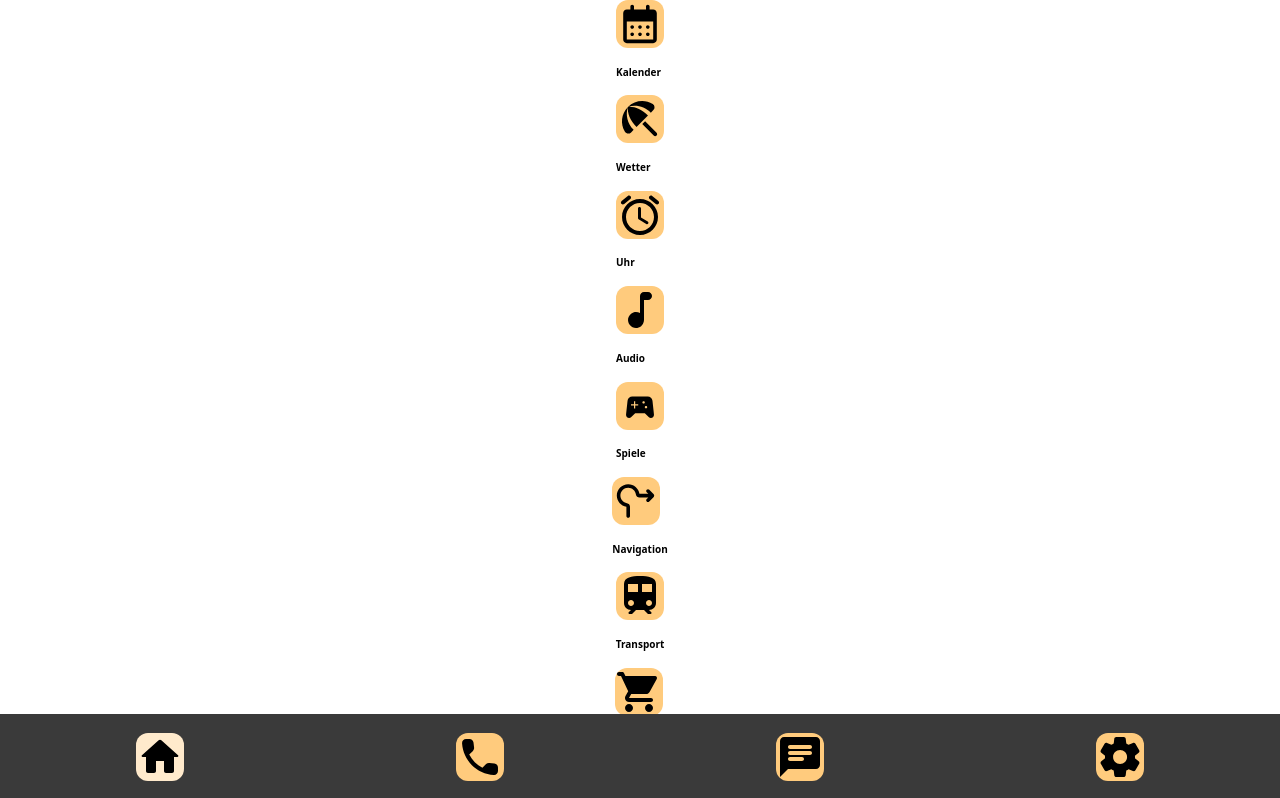
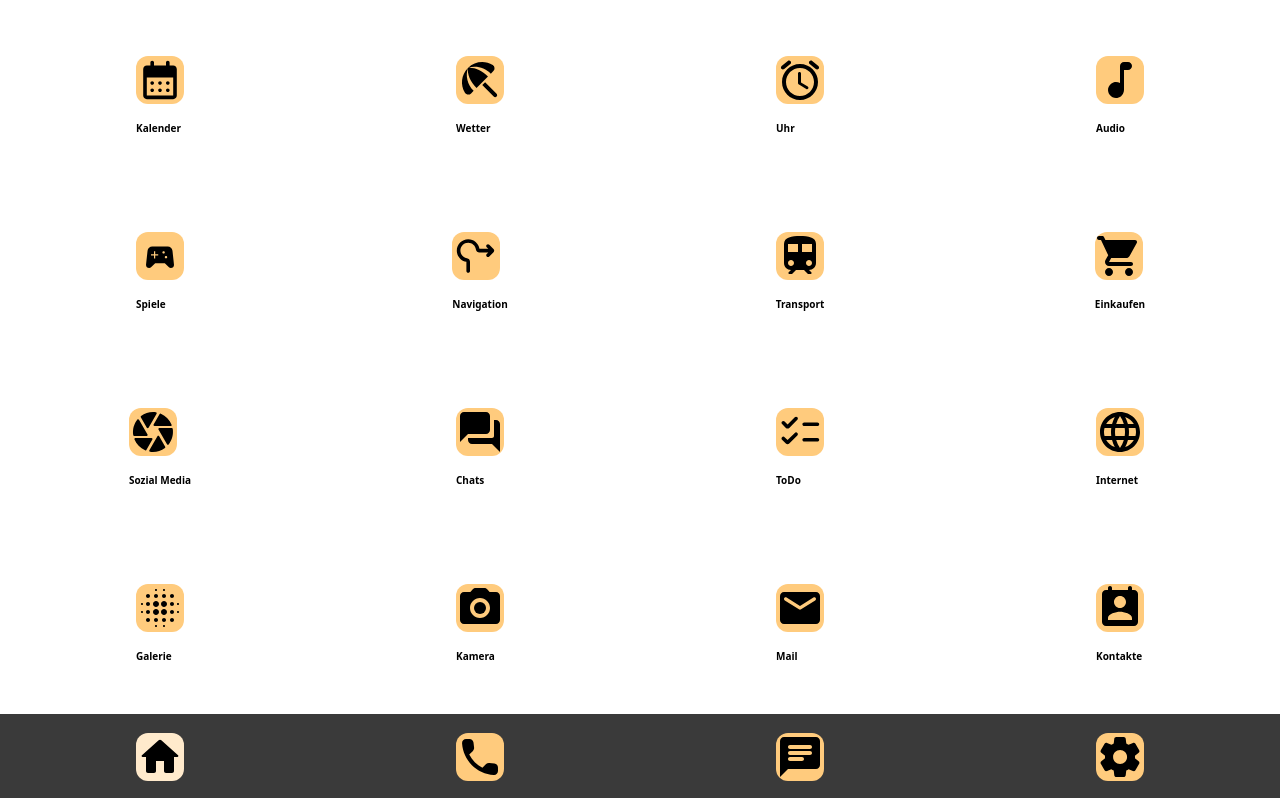
Before and after one commit to MariaRiosNavarro/mobileSimulation-propOS, a Next.js app: page / in a window 1280 px wide. Shown: the top 798 px of the page. Built offline with nearby package versions, Linux system fonts and the light colour scheme.

Commit message:
Create Grid for Main Page

```diff
--- a/pages/index.js
+++ b/pages/index.js
@@ -21,7 +21,19 @@ import {
   trainSVG,
 } from "../components/assets/homeSVG";
 
-const StyledMain = styled.main``;
+const StyledMain = styled.main`
+  padding-top: 1rem;
+  width: 100%;
+  height: 100%;
+  display: grid;
+  grid-template-columns: repeat(4, 1fr);
+  grid-template-columns: repeat(4, 1fr);
+  justify-content: start;
+  align-items: center;
+  justify-items: center;
+  place-items: center;
+  height: 90vh;
+`;
 
 const StyledAppHeading = styled.h5`
   font-size: 10px;
```
